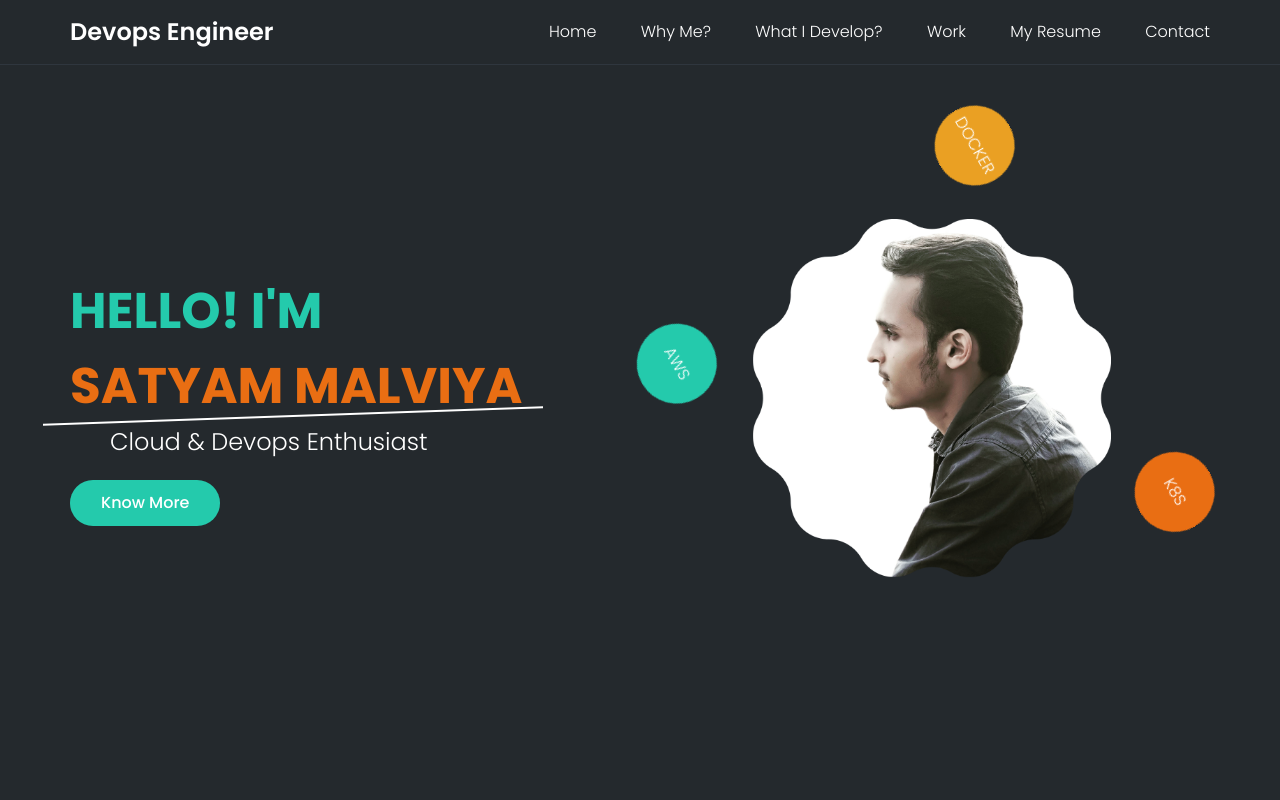
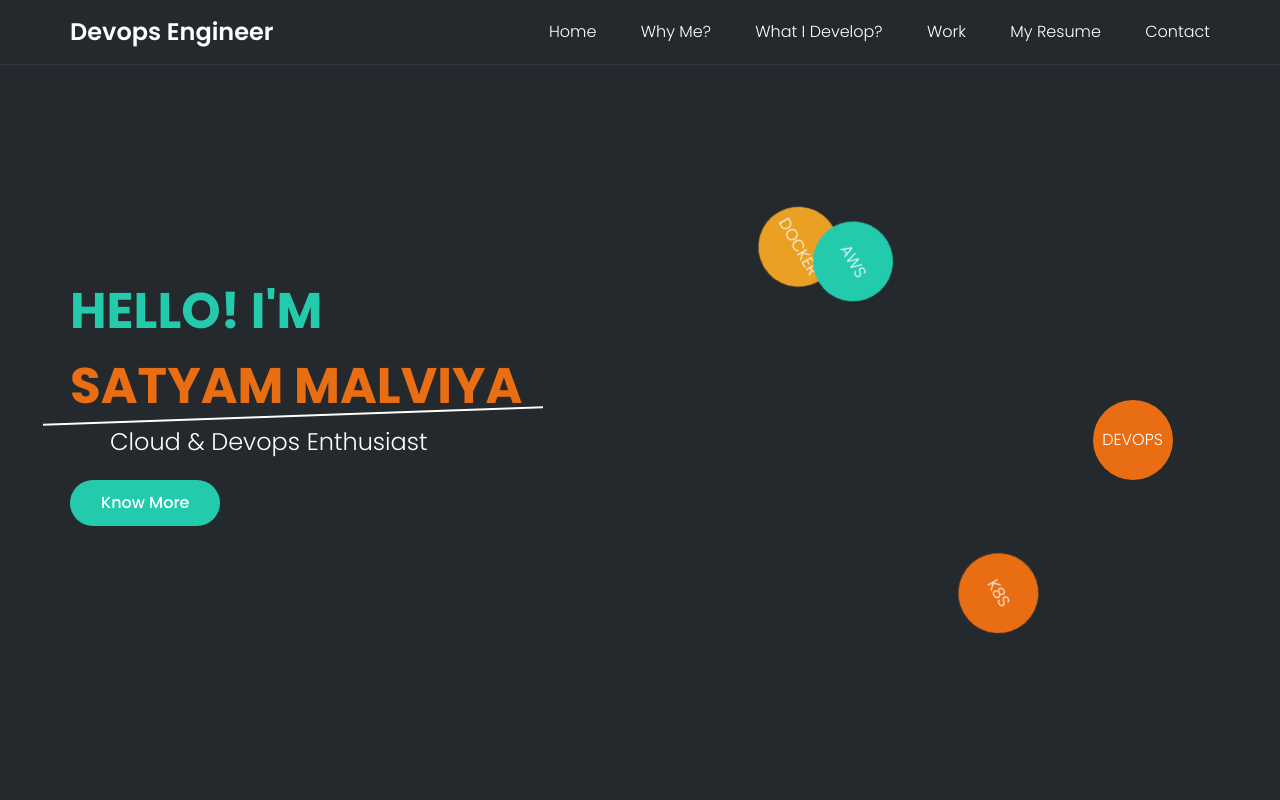
Before and after one commit to satyammalviya07/portfolio.github.io, a plain HTML site: page index.html in a window 1280 px wide. Shown: the top 800 px of the page. Drawn offline with Linux system fonts and the light colour scheme.

Commit message:
Update index.html

```diff
--- a/index.html
+++ b/index.html
@@ -60,7 +60,8 @@
 							<div class="home-course-item"></div>
 							<div class="home-course-item">AWS</div>
 						</div>
-						<img src="img/satyam.png" alt="home-img">
+						<div class="home-course-item">Devops</div>
+						<!-- <img src="img/satyam.png" alt="home-img"> // -->
 					</div>
 				</div>
 			</div>
```
